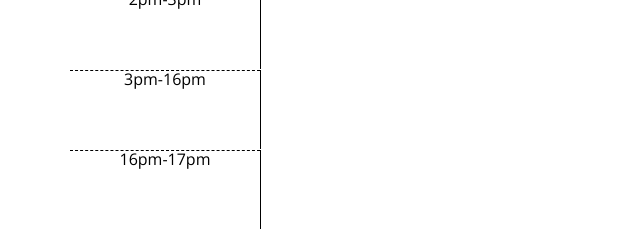
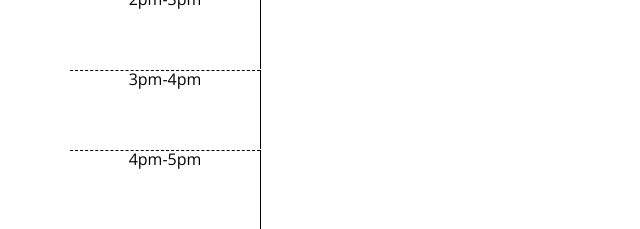
Before and after one commit to bipp2009/Wk-5-Day-Planner, a plain HTML site: page index.html in a window 1280 px wide. Shown: the part 791-1020 px from the top of the page, 0-640 px from the left. Drawn offline with nearby package versions, Linux system fonts and the light colour scheme.

Commit message:
Fixed the inconsistencies in the timings

```diff
--- a/index.html
+++ b/index.html
@@ -65,12 +65,12 @@
         <button class="col-md-2 btn saveBtn">Save</button>
       </div>
       <div class="row time-block" id="15">
-        <div class="col-md-2 hour">3pm-16pm</div>
+        <div class="col-md-2 hour">3pm-4pm</div>
         <textarea class="col-md-8 description"></textarea>
         <button class="col-md-2 btn saveBtn">Save</button>
       </div>
       <div class="row time-block" id="16">
-        <div class="col-md-2 hour">16pm-17pm</div>
+        <div class="col-md-2 hour">4pm-5pm</div>
         <textarea class="col-md-8 description"></textarea>
         <button class="col-md-2 btn saveBtn">Save</button>
       </div>
```
